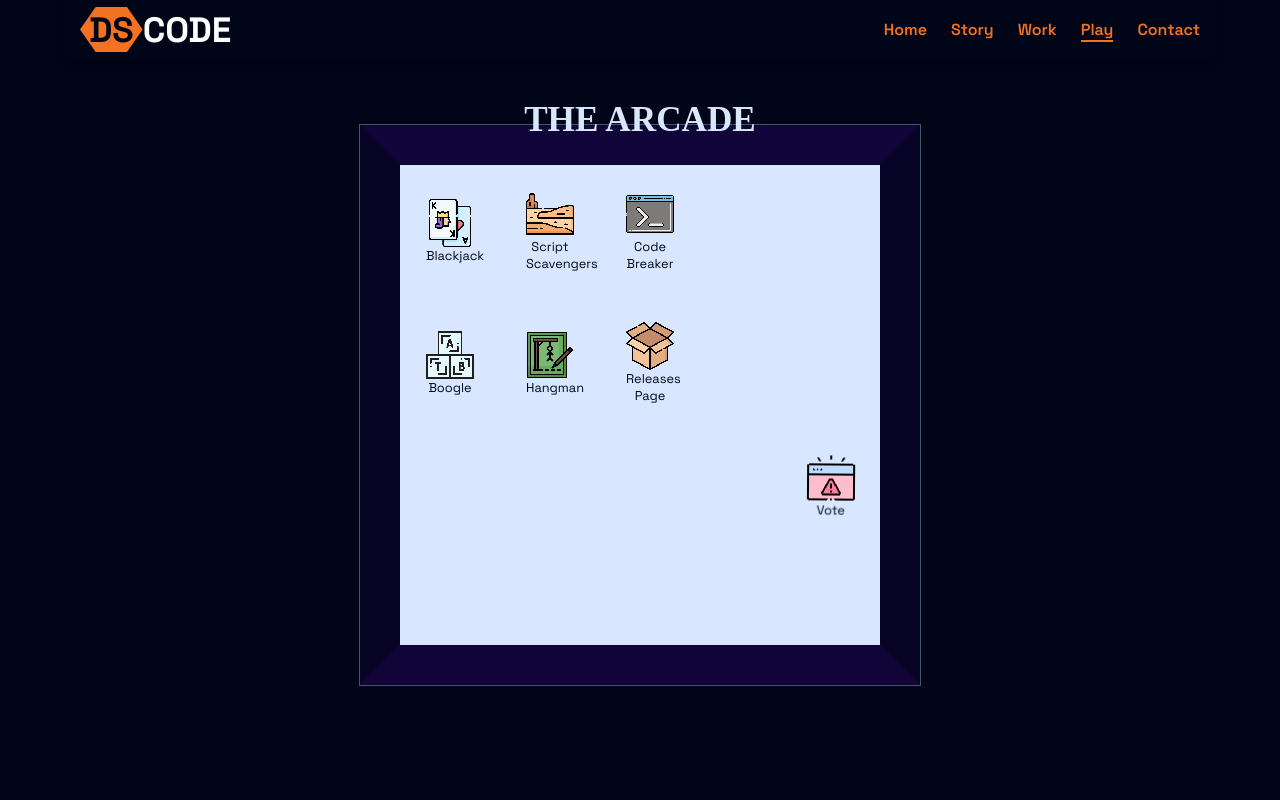
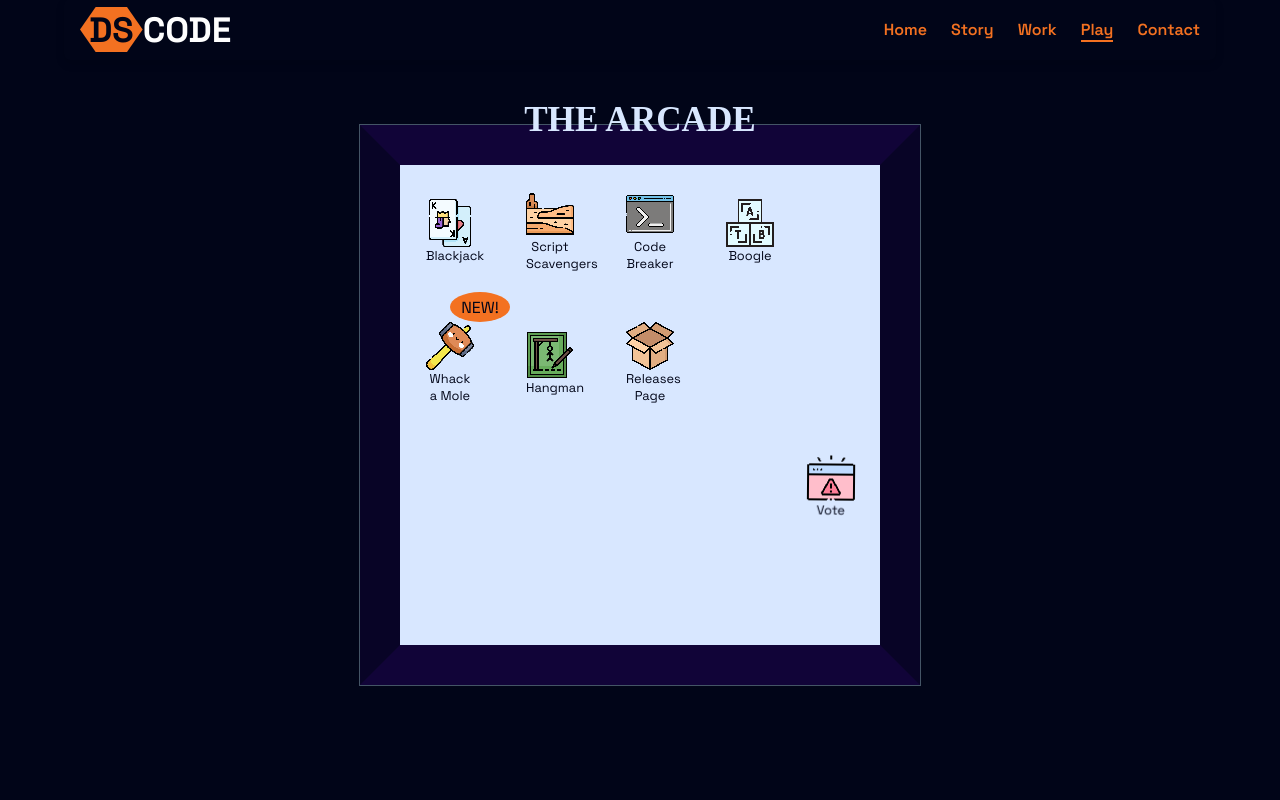
Before and after one commit to dave-sommerville/ds-code-2.0, a React (Create React App) app: page /playground in a window 1280 px wide. Shown: the top 800 px of the page. Built offline with nearby package versions, Linux system fonts and the light colour scheme; a web font is replaced by a local one.

Commit message:
Added game icon for the new Whack a Mole game

```diff
--- a/src/Components/PageWide/FloatingHeader.js
+++ b/src/Components/PageWide/FloatingHeader.js
@@ -26,7 +26,7 @@ function FloatingHeader({ showImmediately = false, heroHeight = 0 }) {
     <nav ref={navRef} className={`no-select floating-nav ${isVisible ? 'visible' : ''}`}>
       <div className="nav-container">
         <Link to="/">
-          <h3 className="header-title"><span class="logo-hex">&nbsp;DS </span>CODE</h3>
+          <h3 className="header-title"><span className="logo-hex">&nbsp;DS </span>CODE</h3>
         </Link>
         <button className="burger" onClick={() => setMenuOpen(!menuOpen)} aria-label="Toggle menu">
           <span className={`bar ${menuOpen ? 'open' : ''}`}></span>
--- a/src/Components/PlaygroundPage/GameConsole.js
+++ b/src/Components/PlaygroundPage/GameConsole.js
@@ -6,6 +6,7 @@ import scriptIcon from '../../media/img/icons/desert.png';
 import codeIcon from '../../media/img/icons/terminal.png';
 import boogleIcon from '../../media/img/icons/boggle.png';
 import hangmanIcon from '../../media/img/icons/hangman.png';
+import whackaMoleIcon from '../../media/img/icons/mallet.png';
 import releaseIcon from '../../media/img/icons/releases.png';
 import pollIcon from '../../media/img/icons/pop-up.png';
 import { Link } from 'react-router-dom';
@@ -24,29 +25,35 @@ function GameConsole() {
   return (
     <div className="game-console">
       <div className="icon-wrapper">
-        <a href="https://dave-sommerville.github.io/blackjack/" target="_blank" className="game-icon">
+        <a href="https://dave-sommerville.github.io/blackjack/" target="_blank" rel="noopener noreferrer"  className="game-icon">
           <figure>
             <img src={blackjackIcon} alt="Blackjack" />
           </figure>
           <figcaption>Blackjack</figcaption>
         </a>
-        <a href="https://dave-sommerville.github.io/script-scavengers/" target="_blank" className="game-icon">
+        <a href="https://dave-sommerville.github.io/script-scavengers/" target="_blank" rel="noopener noreferrer"  className="game-icon">
           <figure>
             <img src={scriptIcon} alt="Script Scavengers" />
           </figure>
           <figcaption>Script Scavengers</figcaption>
         </a>
-        <a href="https://dave-sommerville.github.io/code-breaker/" target="_blank" className="game-icon">
+        <a href="https://dave-sommerville.github.io/code-breaker/" target="_blank" rel="noopener noreferrer" className="game-icon">
           <figure>
             <img src={codeIcon} alt="Code Breaker" />
           </figure>
           <figcaption>Code Breaker</figcaption>
         </a>
-        <a href="https://dave-sommerville.github.io/boogle/" target="_blank" className="game-icon">
+        <a href="https://dave-sommerville.github.io/boogle/" target="_blank" rel="noopener noreferrer" className="game-icon">
           <figure>
             <img src={boogleIcon} alt="Boogle" />
           </figure>
           <figcaption>Boogle</figcaption>
+        </a>
+        <a href="https://dave-sommerville.github.io/whack-a-hole/" target="_blank" rel="noopener noreferrer"  className="game-icon new">
+          <figure>
+            <img src={whackaMoleIcon} alt="Boogle" />
+          </figure>
+          <figcaption>Whack a Mole</figcaption>
         </a>
         <div className="game-icon" onClick={() => setShowHangman(true)}>
           <figure>
--- a/src/css/index.css
+++ b/src/css/index.css
@@ -74,6 +74,7 @@ main {
   -ms-user-select: none;     /* Internet Explorer/Edge */
   user-select: none;         /* Standard */
 }
+
 /*----------------------------------------------------------->
   Style Specific
 <-----------------------------------------------------------*/
--- a/src/css/pages/playground.css
+++ b/src/css/pages/playground.css
@@ -16,6 +16,23 @@
 /*----------------------------------------------------------->
   Play Area
 <------------------------------------------------------------*/
+.new {
+  position: relative;
+}
+.new::after {
+  content: 'NEW!';
+  position: absolute;
+  top: -30px;
+  right: -35px;
+  display: flex;
+  width: 60px;
+  height: 30px;
+  align-items: center;
+  justify-content: center;
+  background-color: var(--clr-primary);
+  color: var(--clr-drk);
+  border-radius: 50%;
+}
 .playground {
   height: 100svh;
   display: flex;
@@ -38,7 +55,7 @@
 }
 
 .icon-wrapper {
-  max-width: 300px;
+  max-width: 400px;
   display: flex;
   flex-wrap: wrap;
   color: var(--clr-bg);
```
Also changed, not shown: src/media/img/icons/mallet.png (added).
